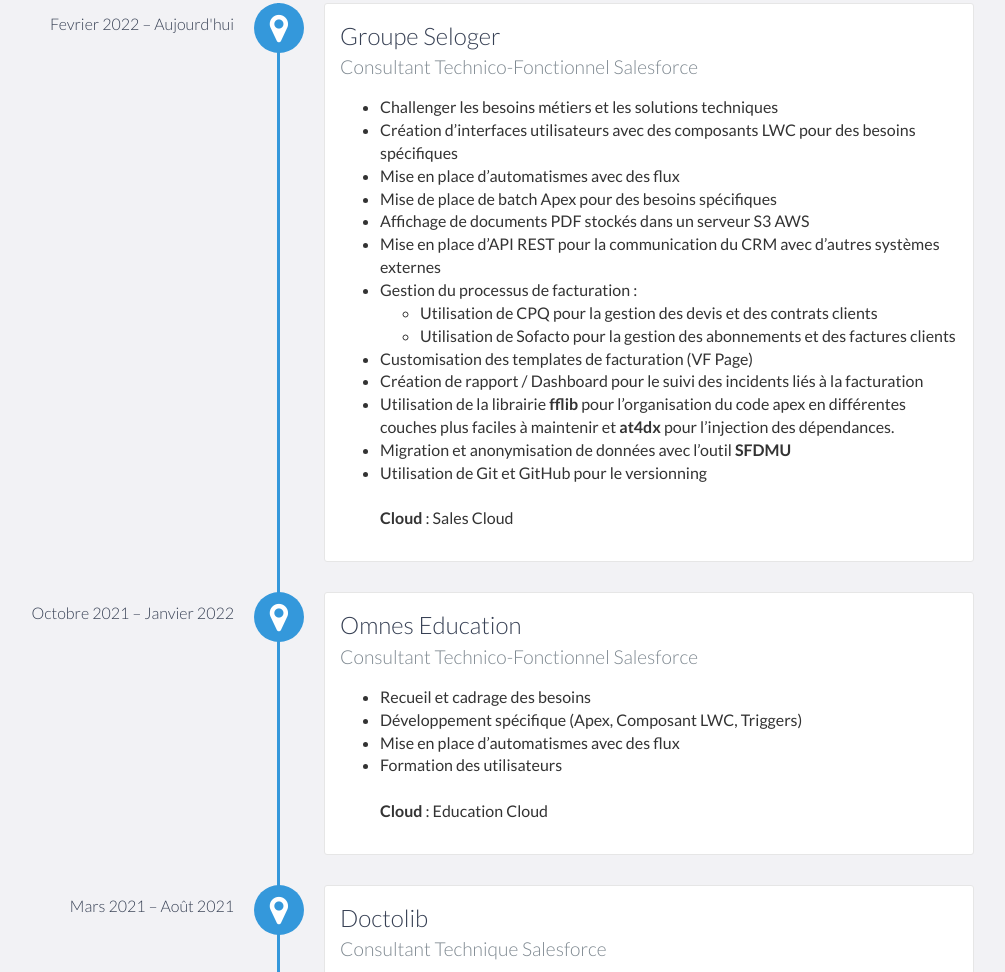
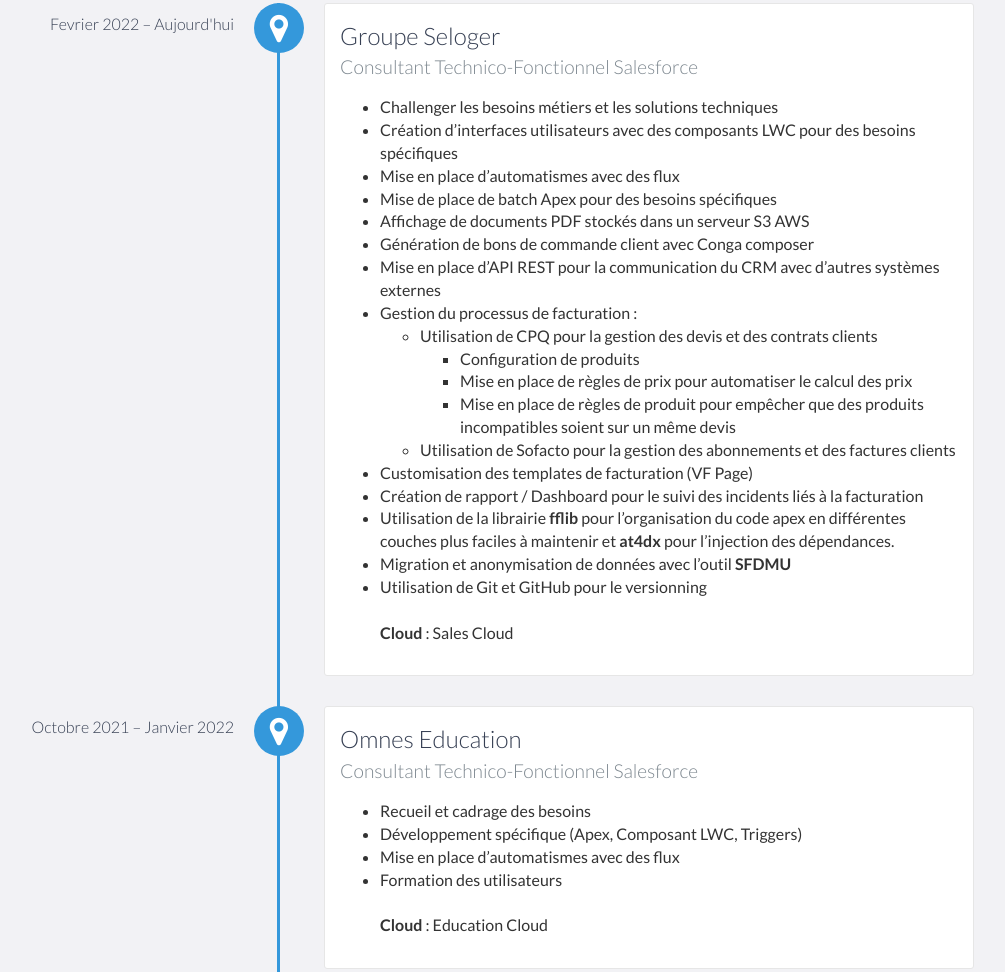
Before and after one commit to NgomDibocor/portfolio, a website: page index.html in a window 1280 px wide. Shown: the part 1424-2396 px from the top of the page, without its empty margins (166-1171 px from the left). Drawn offline with nearby package versions, Linux system fonts and the light colour scheme.

Commit message:
Update index.html

```diff
--- a/index.html
+++ b/index.html
@@ -95,10 +95,16 @@
                         <li>Mise en place d’automatismes avec des flux</li>
                         <li>Mise de place de batch Apex pour des besoins spécifiques</li>
                         <li>Affichage de documents PDF stockés dans un serveur S3 AWS</li>
+			<li>Génération de bons de commande client avec Conga composer</li>
                         <li>Mise en place d’API REST pour la communication du CRM avec d’autres systèmes externes</li>
                         <li>Gestion du processus de facturation :
                             <ul>
                                 <li>Utilisation de CPQ pour la gestion des devis et des contrats clients</li>
+				    <ul>
+					    <li>Configuration de produits </li>
+					    <li>Mise en place de règles de prix pour automatiser le calcul des prix</li>
+					    <li>Mise en place de règles de produit pour empêcher que des produits incompatibles soient sur un même devis</li>
+				    </ul>
                                 <li>Utilisation de Sofacto pour la gestion des abonnements et des factures clients</li>
                             </ul>
                         </li>
@@ -248,11 +254,12 @@
             <li>Lightning Aura & LWC</li>
             <li>Visualforce</li>
 	    <li>REST API</li>
+	    <li>CPQ</li>
+	    <li>Conga composer</li>
             <li>FFLIB</li>
             <li>AT4DX</li>
             <li>Unlocked package</li>
       	    <li>Sofacto</li>
-	    <li>CPQ</li>
 	    <li>SFDMU</li>
 	    <li>Salesforce Inspector</li>
 	    <li>Dataloader</li>
```
